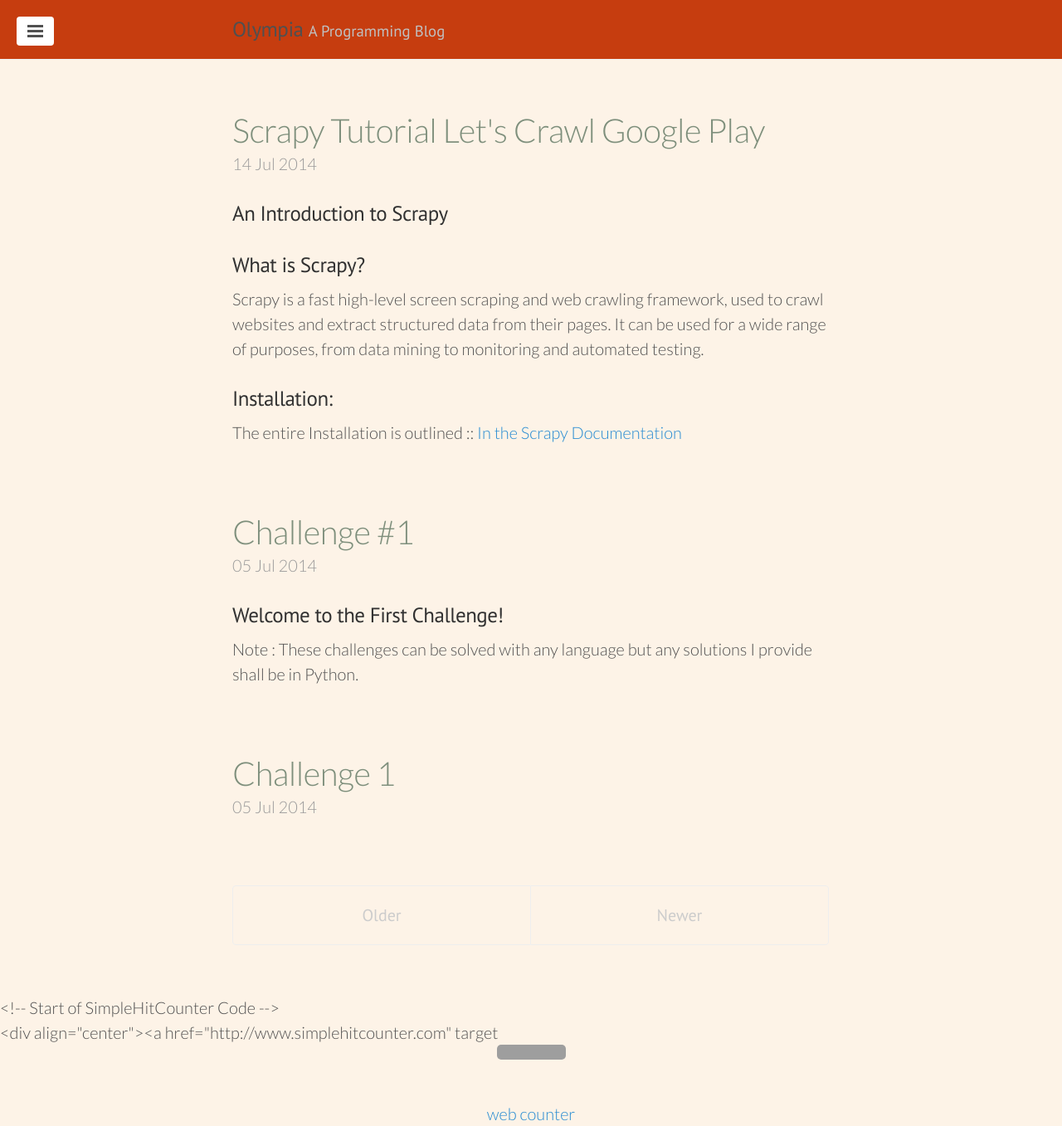
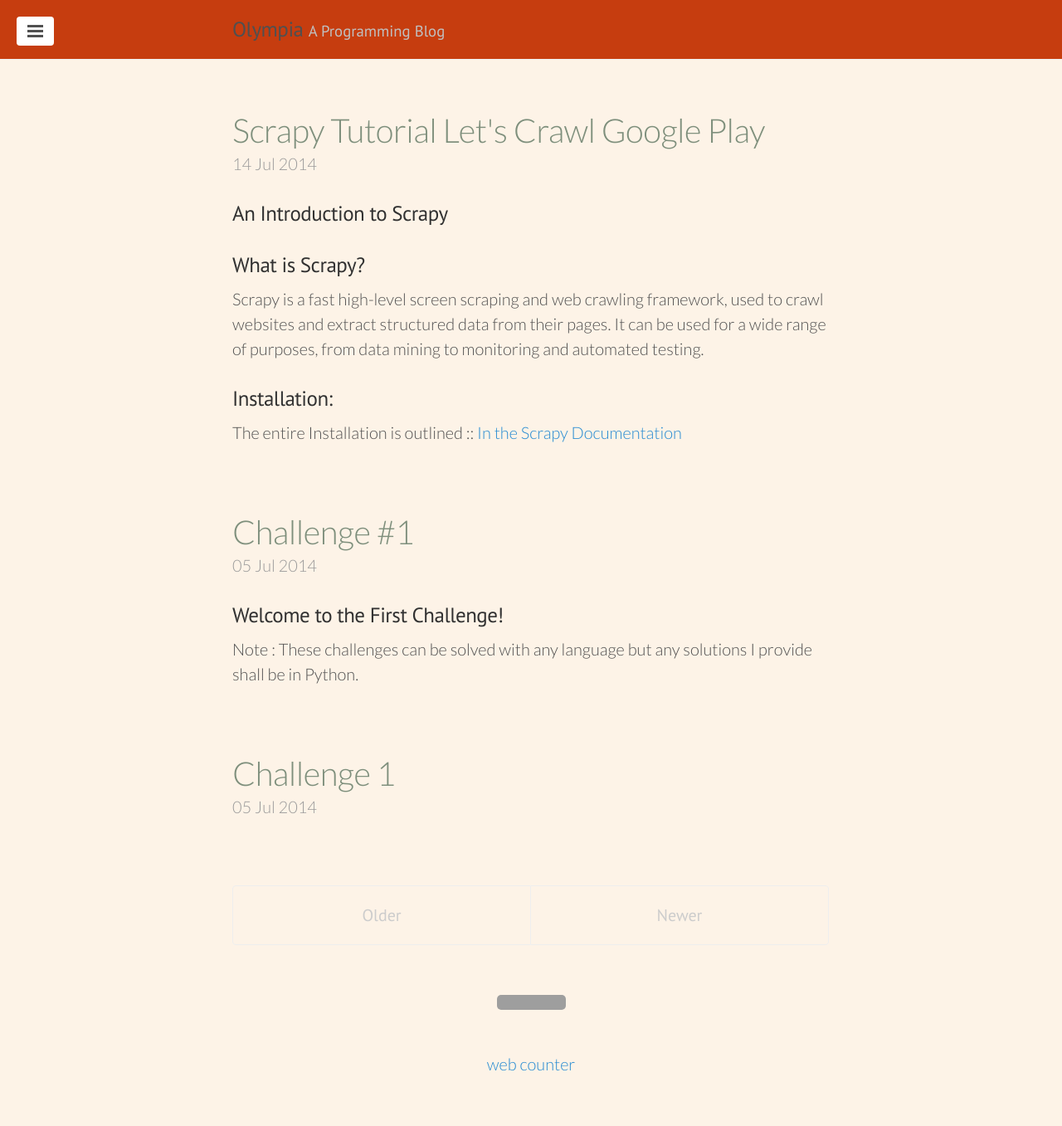
Before and after one commit to hassaanaliw/hassaanaliw.github.io, a Jekyll site: the page built from index.html, in a window 1280 px wide. Shown: the whole page at 83% size. Built offline with Jekyll 4.4.1, drawn with Linux system fonts in a browser that asks for light colours; Markdown is read by kramdown in place of the engine named in the settings; the list of posts is cut into pages by our own code; after the commit the page ends 1297 px from its top, so only the background shows below that; grey boxes are pictures that could not be loaded.

Commit message:
Update default.html

```diff
--- a/_layouts/default.html
+++ b/_layouts/default.html
@@ -31,7 +31,7 @@
     </div>
 
     <label for="sidebar-checkbox" class="sidebar-toggle"></label>
-    <P STYLE="margin-bottom: 0px;">&lt;!-- Start of SimpleHitCounter Code --&gt;<br>&lt;div align=&quot;center&quot;&gt;&lt;a href=&quot;http://www.simplehitcounter.com&quot; target<!-- Start of SimpleHitCounter Code -->
+    <P STYLE="margin-bottom: 0px;">
 <div align="center"><a href="http://www.simplehitcounter.com" target="_blank"><img src="http://simplehitcounter.com/hit.php?uid=1740961&f=16777215&b=0" border="0" height="18" width="83" alt="web counter"></a><br><a href="http://www.simplehitcounter.com" target="_blank" style="text-decoration:none;">web counter</a></div>
 
 
```
